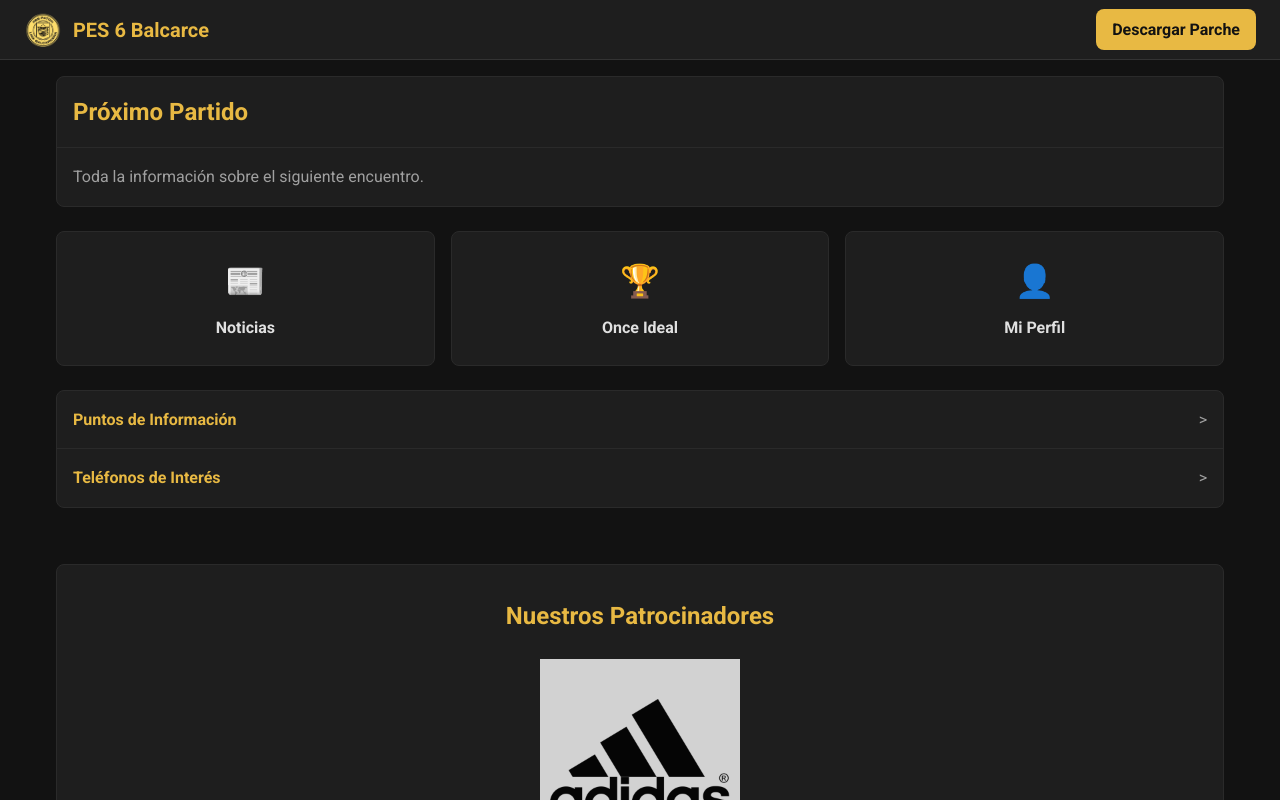
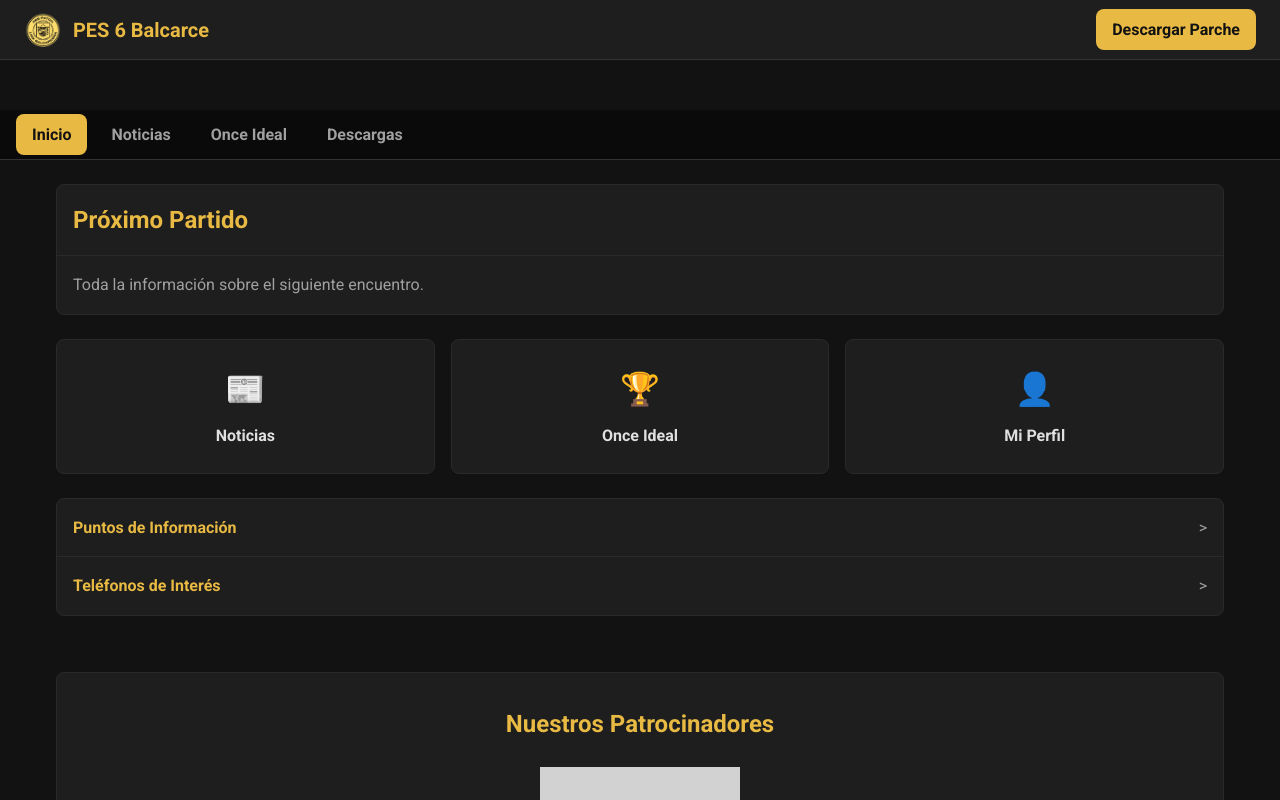
Before and after one commit to pes6balcarce/pes6balcarce-web, a Vue app: page / in a window 1280 px wide. Shown: the top 800 px of the page. Built offline with nearby package versions, Linux system fonts and the light colour scheme; no server answers; the database is empty.

Commit message:
fix: Hardcode Firebase keys for production deploy

```diff
--- a/src/App.vue
+++ b/src/App.vue
@@ -1,25 +1,24 @@
 <!-- src/App.vue -->
 <script setup>
 import { RouterView } from 'vue-router'
-import AppHeader from '@/components/AppHeader.vue' // 1. Importamos el nuevo header
+import AppHeader from '@/components/AppHeader.vue'
+import SubHeader from '@/components/SubHeader.vue' // 1. Importamos el nuevo subheader
 </script>
 
 <template>
   <AppHeader />
-  <!-- 2. Lo usamos aquí, fuera del RouterView -->
+  <SubHeader />
+  <!-- 2. Lo colocamos justo debajo del header principal -->
 
   <main class="main-content">
     <RouterView />
-    <!-- 3. Aquí se cargarán todas tus páginas (Home, Noticias, etc.) -->
   </main>
 </template>
 
 <style scoped>
 .main-content {
-  /* Añadimos padding para que el contenido no pegue a los bordes */
-  padding: 1rem;
+  padding: 1.5rem 1rem; /* Añadimos un poco más de padding vertical */
 
-  /* Para pantallas más grandes, podemos centrar el contenido */
   max-width: 1200px;
   margin: 0 auto;
 }
--- a/src/assets/main.css
+++ b/src/assets/main.css
@@ -1,20 +1,18 @@
 /* src/assets/main.css */
 
-/* 1. Variables de Color (BASADAS EN TU LOGO) y Variables de Layout */
+/* 1. Variables de Color y Layout */
 :root {
   /* --- Tu Paleta de Colores de Marca --- */
-  --color-fondo: #121212; /* Negro/Gris muy oscuro del logo */
-  --color-superficie: #1e1e1e; /* Un gris un poco más claro para las tarjetas */
-
-  /* ¡EL CAMBIO MÁS IMPORTANTE! Usamos el dorado del logo como color de acento principal */
+  --color-fondo: #121212;
+  --color-superficie: #1e1e1e;
   --color-primario: #e8b943;
-
-  --color-texto-principal: #e0e0e0; /* Texto principal casi blanco para alta legibilidad */
-  --color-texto-secundario: #a0a0a0; /* Texto secundario más tenue */
-  --radio-borde: 8px; /* Bordes redondeados para las tarjetas */
+  --color-texto-principal: #e0e0e0;
+  --color-texto-secundario: #a0a0a0;
+  --radio-borde: 8px;
 
   /* --- Variables de Layout para la App --- */
-  --header-height: 60px; /* Altura para la barra de navegación superior */
+  --header-height: 60px;
+  --subheader-height: 50px; /* <-- NUEVA VARIABLE */
   --sombra-suave: 0 4px 12px rgba(0, 0, 0, 0.2);
 }
 
@@ -32,11 +30,11 @@ body {
   line-height: 1.6;
 }
 
-/* 3. Layout de la Aplicación con Header Fijo */
+/* 3. Layout de la Aplicación con Header y Subheader Fijos */
 #app {
   min-height: 100vh;
-  /* Creamos espacio en la parte superior para que el header fijo no tape el contenido */
-  padding-top: var(--header-height);
+  /* ¡CAMBIO IMPORTANTE! Calculamos el padding total sumando ambas alturas */
+  padding-top: calc(var(--header-height) + var(--subheader-height));
 }
 
 /* 4. Estilos para Títulos y Enlaces */
@@ -47,22 +45,19 @@ h4,
 h5,
 h6 {
   font-weight: 700;
-  /* Los títulos importantes pueden llevar el color de la marca */
   color: var(--color-primario);
 }
 
-/* Hacemos que h1 sea un poco más sutil */
 h1 {
   color: var(--color-texto-principal);
 }
 
 a {
   text-decoration: none;
-  color: var(--color-primario); /* Todos los enlaces serán dorados */
+  color: var(--color-primario);
   transition: filter 0.2s ease-in-out;
 }
 
 a:hover {
-  /* Hacemos que el color sea un poco más brillante al pasar el mouse */
   filter: brightness(1.2);
 }
--- /dev/null
+++ b/src/components/SubHeader.vue
@@ -0,0 +1,97 @@
+<!-- src/components/SubHeader.vue -->
+<template>
+  <nav class="sub-header">
+    <div class="nav-links">
+      <RouterLink to="/" class="nav-link">
+        <span class="icon">🏠</span>
+        <span class="text">Inicio</span>
+      </RouterLink>
+      <RouterLink to="/noticias" class="nav-link">
+        <span class="icon">📰</span>
+        <span class="text">Noticias</span>
+      </RouterLink>
+      <RouterLink to="/once-ideal" class="nav-link">
+        <span class="icon">🏆</span>
+        <span class="text">Once Ideal</span>
+      </RouterLink>
+      <RouterLink to="/descargas" class="nav-link">
+        <span class="icon">💾</span>
+        <span class="text">Descargas</span>
+      </RouterLink>
+      <!-- Puedes añadir más enlaces aquí si lo necesitas -->
+    </div>
+  </nav>
+</template>
+
+<style scoped>
+.sub-header {
+  /* --- Posicionamiento Pegajoso --- */
+  position: sticky;
+  top: var(--header-height); /* Se pega justo debajo del header principal */
+  z-index: 999; /* Un poco menos que el header principal para que quede debajo si hay solapamiento */
+
+  /* --- Estilos Visuales --- */
+  background-color: #0a0a0a; /* Un negro un poco más puro para diferenciarlo */
+  border-bottom: 1px solid #333;
+  width: 100%;
+  height: var(--subheader-height);
+  display: flex;
+  justify-content: center;
+  align-items: center;
+  padding: 0 1rem;
+}
+
+.nav-links {
+  display: flex;
+  gap: 0.5rem;
+  width: 100%;
+  overflow-x: auto; /* Permite scroll horizontal en móviles */
+  -ms-overflow-style: none; /* IE and Edge */
+  scrollbar-width: none; /* Firefox */
+}
+/* Ocultar la barra de scroll en Chrome, Safari y Opera */
+.nav-links::-webkit-scrollbar {
+  display: none;
+}
+
+.nav-link {
+  display: flex;
+  align-items: center;
+  gap: 0.5rem;
+  padding: 0.5rem 1rem;
+  color: var(--color-texto-secundario);
+  text-decoration: none;
+  font-weight: bold;
+  border-radius: var(--radio-borde);
+  white-space: nowrap; /* Evita que el texto del botón se parta en dos líneas */
+  transition: all 0.2s ease;
+}
+
+.nav-link:hover {
+  background-color: var(--color-superficie);
+  color: var(--color-texto-principal);
+}
+
+/* Estilo para el enlace de la página activa */
+.router-link-exact-active {
+  background-color: var(--color-primario);
+  color: #121212;
+}
+
+/* En pantallas de PC, ocultamos los iconos para un look más limpio */
+@media (min-width: 768px) {
+  .nav-link .icon {
+    display: none;
+  }
+}
+
+/* En móviles, ocultamos el texto para que quepan más iconos */
+@media (max-width: 480px) {
+  .nav-link .text {
+    display: none;
+  }
+  .nav-link {
+    padding: 0.5rem 0.75rem; /* Hacemos los botones un poco más pequeños */
+  }
+}
+</style>
```
